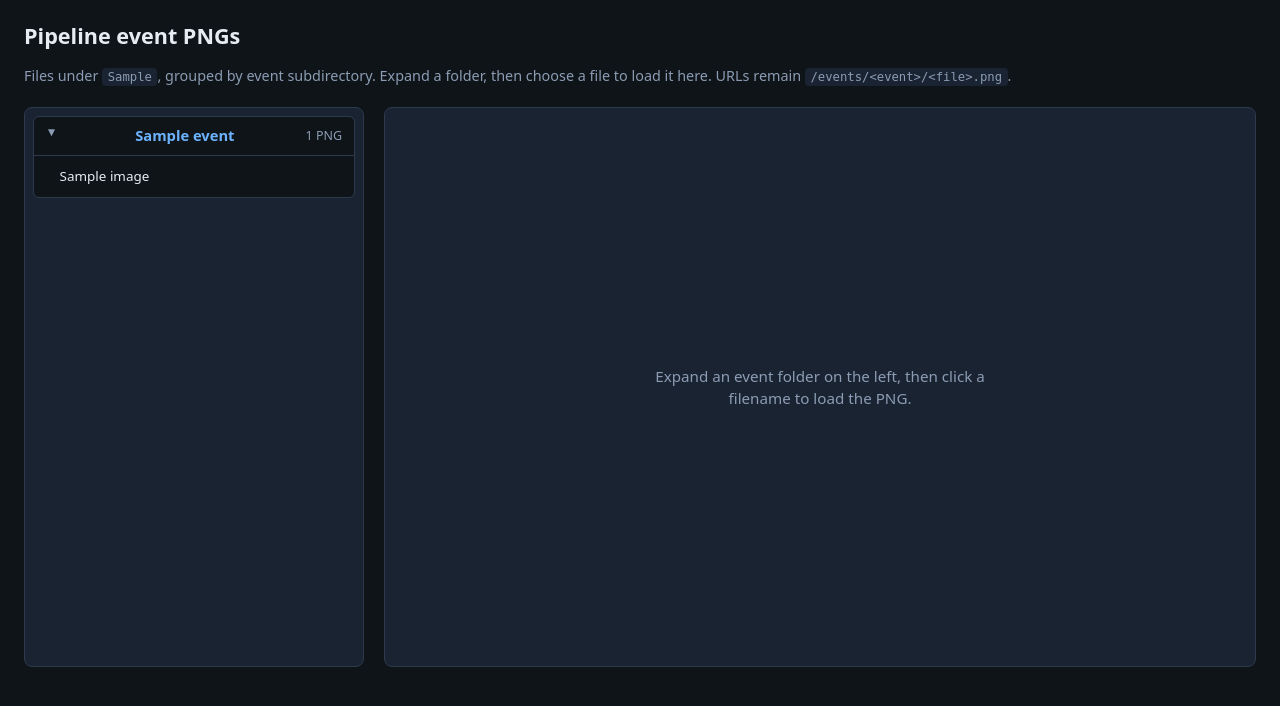
After one commit to ovro-lwa/lwa-observing, a FastAPI app: template scripts/templates/pipeline_events.html in a window 1280 px wide, after a click that opens the changed part. The commit adds this page. Shown: the top 706 px of the page. Run offline with FastAPI, Linux system fonts and the light colour scheme; the template is opened without the code that fills it: most values are stand-ins (such as "Sample title", 1, 10 or a date in 2020); parts of the project's set-up code (start-up, migrations or seed data) failed here and were passed over.

Commit message:
Add versioning support and enhance pipeline event handling
- Introduced a new version.py file for version management without setuptools_scm.
- Implemented functions to read/write release versions and determine git version.
- Enhanced obsstate.py and static.py to serve PNG files from a specified directory, with new endpoints for browsing and serving event images.
- Added a new HTML template for displaying pipeline events and their associated PNG files.
- Updated combined.html to include links to the new event PNG gallery.

```diff
--- a/scripts/templates/combined.html
+++ b/scripts/templates/combined.html
@@ -12,6 +12,7 @@
 
 
 
-    <p>To view images hosted on Cal-Im, see also the <a href="http://localhost:8082/images">image drop browser</a>.</p>
+    <p>To view images hosted on Cal-Im, see also the <a href="/images">image drop browser</a>.</p>
+    <p>Pipeline event PNGs (by subdirectory): <a href="/pipeline-events">event PNG gallery</a> — files served under <code>/events/&lt;event&gt;/…</code>.</p>
 </body>
 </html>
--- /dev/null
+++ b/scripts/templates/pipeline_events.html
@@ -0,0 +1,328 @@
+<!DOCTYPE html>
+<html lang="en">
+<head>
+    <meta charset="utf-8">
+    <meta name="viewport" content="width=device-width, initial-scale=1">
+    <title>Pipeline event PNGs</title>
+    <style>
+        :root {
+            --bg: #0f1419;
+            --surface: #1a2332;
+            --border: #2d3a4d;
+            --text: #e7ecf3;
+            --muted: #8b9cb3;
+            --accent: #6cb3ff;
+        }
+        * { box-sizing: border-box; }
+        body {
+            margin: 0;
+            padding: 1.25rem 1.5rem 2rem;
+            font-family: system-ui, sans-serif;
+            background: var(--bg);
+            color: var(--text);
+            line-height: 1.45;
+        }
+        h1 {
+            font-size: 1.35rem;
+            font-weight: 600;
+            margin: 0 0 0.35rem;
+        }
+        .subtitle {
+            color: var(--muted);
+            font-size: 0.9rem;
+            margin-bottom: 1.25rem;
+        }
+        .subtitle code {
+            background: var(--surface);
+            padding: 0.12rem 0.35rem;
+            border-radius: 4px;
+            font-size: 0.85em;
+        }
+        .layout {
+            display: flex;
+            align-items: stretch;
+            gap: 1.25rem;
+            min-height: min(70vh, 900px);
+        }
+        .tree {
+            flex: 0 0 min(340px, 38vw);
+            max-height: min(75vh, 920px);
+            overflow-y: auto;
+            border: 1px solid var(--border);
+            border-radius: 8px;
+            padding: 0.5rem;
+            background: var(--surface);
+        }
+        details.event-dir {
+            border: 1px solid var(--border);
+            border-radius: 6px;
+            margin-bottom: 0.45rem;
+            background: var(--bg);
+        }
+        details.event-dir:last-child {
+            margin-bottom: 0;
+        }
+        details.event-dir summary {
+            cursor: pointer;
+            padding: 0.55rem 0.75rem;
+            font-weight: 600;
+            font-size: 0.92rem;
+            color: var(--accent);
+            user-select: none;
+            list-style: none;
+            display: flex;
+            align-items: center;
+            justify-content: space-between;
+            gap: 0.5rem;
+        }
+        details.event-dir summary::-webkit-details-marker {
+            display: none;
+        }
+        details.event-dir summary::before {
+            content: "▸";
+            display: inline-block;
+            width: 1em;
+            margin-right: 0.35rem;
+            transition: transform 0.15s ease;
+            color: var(--muted);
+            font-size: 0.85em;
+        }
+        details.event-dir[open] summary::before {
+            transform: rotate(90deg);
+        }
+        details.event-dir summary:hover {
+            background: rgba(108, 179, 255, 0.08);
+        }
+        details.event-dir[open] summary {
+            border-bottom: 1px solid var(--border);
+        }
+        .count {
+            font-weight: 500;
+            font-size: 0.78rem;
+            color: var(--muted);
+            flex-shrink: 0;
+        }
+        .file-list {
+            margin: 0;
+            padding: 0.35rem 0;
+            list-style: none;
+        }
+        .file-list li {
+            margin: 0;
+        }
+        .file-link {
+            display: block;
+            width: 100%;
+            text-align: left;
+            background: none;
+            border: none;
+            color: var(--text);
+            cursor: pointer;
+            padding: 0.32rem 0.75rem 0.32rem 1.6rem;
+            font: inherit;
+            font-size: 0.84rem;
+            word-break: break-all;
+        }
+        .file-link:hover {
+            background: rgba(108, 179, 255, 0.12);
+            color: var(--accent);
+        }
+        .file-link.active {
+            background: rgba(108, 179, 255, 0.2);
+            color: var(--accent);
+        }
+        .empty-dir {
+            margin: 0;
+            padding: 0.5rem 0.75rem 0.65rem;
+            font-size: 0.82rem;
+            color: var(--muted);
+        }
+        .preview {
+            flex: 1;
+            min-width: 0;
+            border: 1px solid var(--border);
+            border-radius: 8px;
+            background: var(--surface);
+            display: flex;
+            flex-direction: column;
+            align-items: center;
+            justify-content: flex-start;
+            padding: 1rem;
+        }
+        .preview-placeholder {
+            flex: 1;
+            display: flex;
+            align-items: center;
+            justify-content: center;
+            color: var(--muted);
+            font-size: 0.95rem;
+            text-align: center;
+            padding: 2rem;
+            max-width: 28rem;
+        }
+        .preview-placeholder[hidden] {
+            display: none;
+        }
+        #preview-img {
+            max-width: 100%;
+            max-height: min(65vh, 800px);
+            object-fit: contain;
+            border-radius: 4px;
+            background: #111820;
+        }
+        #preview-img[hidden] {
+            display: none;
+        }
+        .preview-meta {
+            margin-top: 0.75rem;
+            width: 100%;
+            display: flex;
+            flex-wrap: wrap;
+            align-items: baseline;
+            gap: 0.5rem 1rem;
+            justify-content: center;
+            font-size: 0.82rem;
+            color: var(--muted);
+            word-break: break-all;
+        }
+        .preview-meta[hidden] {
+            display: none;
+        }
+        .preview-meta a {
+            color: var(--accent);
+            white-space: nowrap;
+        }
+        .empty-events {
+            color: var(--muted);
+            padding: 2rem;
+            text-align: center;
+            border: 1px dashed var(--border);
+            border-radius: 8px;
+        }
+        .empty-events pre {
+            text-align: left;
+            display: inline-block;
+            margin-top: 1rem;
+            font-size: 0.8rem;
+        }
+        @media (max-width: 768px) {
+            .layout {
+                flex-direction: column;
+                min-height: unset;
+            }
+            .tree {
+                flex: none;
+                max-width: none;
+                max-height: 45vh;
+            }
+            #preview-img {
+                max-height: 50vh;
+            }
+        }
+    </style>
+</head>
+<body>
+    <h1>Pipeline event PNGs</h1>
+    <p class="subtitle">
+        Files under <code>{{ root_path }}</code>, grouped by event subdirectory.
+        Expand a folder, then choose a file to load it here. URLs remain <code>/events/&lt;event&gt;/&lt;file&gt;.png</code>.
+    </p>
+
+    {% if not events %}
+    <div class="empty-events">
+        <p>No events found. Create subdirectories named after each event and add PNG files.</p>
+        <pre>{{ root_path }}/
+├── event_a/
+│   ├── plot_001.png
+│   └── summary.png
+└── event_b/
+    └── waterfall.png</pre>
+    </div>
+    {% else %}
+    <div class="layout">
+        <nav class="tree" aria-label="Events">
+            {% for ev in events %}
+            <details class="event-dir">
+                <summary>
+                    <span>{{ ev.name }}</span>
+                    <span class="count">{{ ev.images|length }} PNG{% if ev.images|length != 1 %}s{% endif %}</span>
+                </summary>
+                {% if ev.images %}
+                <ul class="file-list">
+                    {% for img in ev.images %}
+                    <li>
+                        <button type="button" class="file-link" data-src="{{ img.href }}">{{ img.name }}</button>
+                    </li>
+                    {% endfor %}
+                </ul>
+                {% else %}
+                <p class="empty-dir">No PNG files in this folder yet.</p>
+                {% endif %}
+            </details>
+            {% endfor %}
+        </nav>
+        <section class="preview" aria-live="polite" aria-label="Image preview">
+            <div class="preview-placeholder" id="preview-placeholder">
+                Expand an event folder on the left, then click a filename to load the PNG.
+            </div>
+            <img id="preview-img" alt="" hidden width="800" height="600">
+            <div id="preview-meta" class="preview-meta" hidden>
+                <span id="preview-caption"></span>
+                <a id="preview-open" href="#" target="_blank" rel="noopener noreferrer">Open in new tab</a>
+            </div>
+        </section>
+    </div>
+    {% endif %}
+
+    <script>
+        (function () {
+            var placeholder = document.getElementById("preview-placeholder");
+            var imgEl = document.getElementById("preview-img");
+            var meta = document.getElementById("preview-meta");
+            var caption = document.getElementById("preview-caption");
+            var openLink = document.getElementById("preview-open");
+            var tree = document.querySelector(".tree");
+            if (!tree || !placeholder || !imgEl) return;
+
+            function resetPreviewMessage(msg) {
+                placeholder.textContent = msg;
+                placeholder.removeAttribute("hidden");
+                imgEl.setAttribute("hidden", "");
+                meta.setAttribute("hidden", "");
+                imgEl.removeAttribute("src");
+            }
+
+            imgEl.addEventListener("load", function () {
+                placeholder.setAttribute("hidden", "");
+                imgEl.removeAttribute("hidden");
+                meta.removeAttribute("hidden");
+            });
+
+            imgEl.addEventListener("error", function () {
+                resetPreviewMessage("Could not load this image (missing file, permission, or bad symlink target).");
+            });
+
+            tree.addEventListener("click", function (e) {
+                var btn = e.target.closest(".file-link");
+                if (!btn || !tree.contains(btn)) return;
+                var src = btn.getAttribute("data-src");
+                if (!src) return;
+
+                tree.querySelectorAll(".file-link.active").forEach(function (b) {
+                    b.classList.remove("active");
+                });
+                btn.classList.add("active");
+
+                caption.textContent = btn.textContent.trim();
+                openLink.href = src;
+                imgEl.alt = caption.textContent;
+                imgEl.setAttribute("hidden", "");
+                meta.setAttribute("hidden", "");
+                placeholder.removeAttribute("hidden");
+                placeholder.textContent = "Loading…";
+                imgEl.src = src;
+            });
+        })();
+    </script>
+</body>
+</html>
```
Also changed, not shown: scripts/obsstate.py (+87 -0 lines), scripts/static.py (+102 -7 lines), version.py (added, +89 -0 lines).
